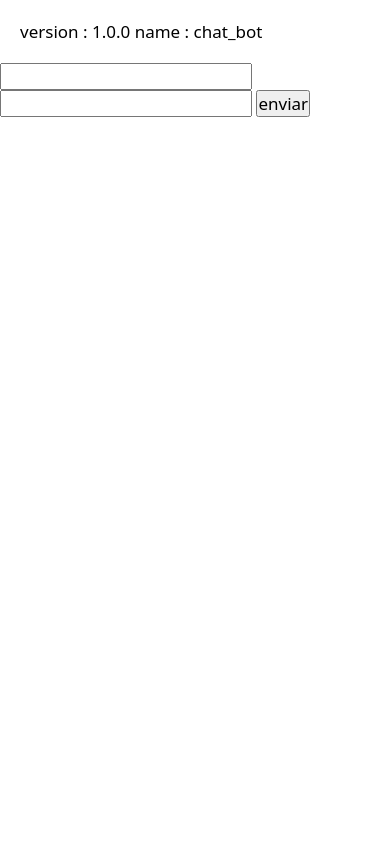
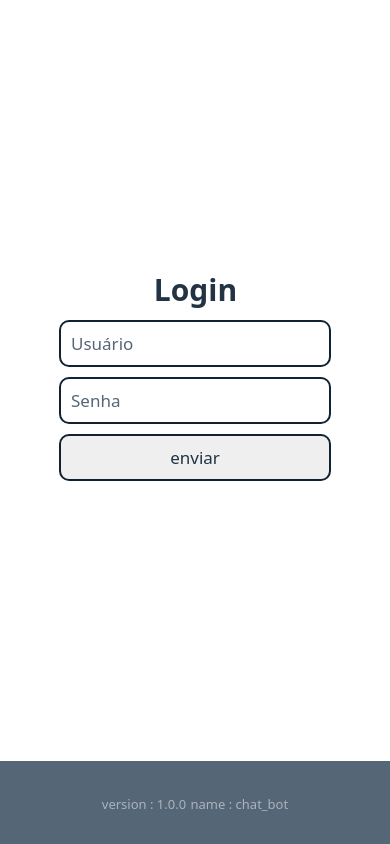
Before and after one commit to gitviini/AI_test, a Flask app: page / in a window 390 px wide. Run offline with Flask 3, Linux system fonts and the light colour scheme; parts of the project's set-up code (start-up, migrations or seed data) failed here and were passed over.

Commit message:
sqlalquermy add

```diff
--- a/app/controlers/default.py
+++ b/app/controlers/default.py
@@ -1,16 +1,31 @@
 # importando
 from app import app, render_template, json, jsonify, request as req
+from app.models.orm import init_db, db_session
+from app.models.user import User
 
 infos = [
     'version : 1.0.0',
     'name : chat_bot',
 ]
 
+init_db()
+
 # Rota inicial
 @app.route("/", methods=['GET','POST'])
 def home():
+    print(User.query.all())
     if req.method == 'POST':
-        for i in req.form:
-            print(f"{i} : {req.form[i]}")
+        name = req.form['name']
+        password = req.form['password']
+        if name and password:
+            # print(name,password)
+            user = User(name=name,email=password)
+            db_session.add(user)
+            db_session.commit()
+        else : print("\033[31;3mfaill request\033[m")
     # Retornando html e informações
     return render_template("index.html", infos=infos)
+
+@app.teardown_appcontext
+def shutdown_session(exception=None):
+    db_session.remove()
--- a/app/static/style.css
+++ b/app/static/style.css
@@ -4,6 +4,8 @@
     font-size: 17px;
     font-family: system-ui, -apple-system, BlinkMacSystemFont, 'Segoe UI', Roboto, Oxygen, Ubuntu, Cantarell, 'Open Sans', 'Helvetica Neue', sans-serif;
     box-sizing: border-box;
+    transition: 0.2s ease;
+    color: var(--color);
 }
 
 html,body{
@@ -11,6 +13,90 @@ html,body{
     height: 100%;
 }
 
-.info{
-    padding: 20px;
+main{
+    width: 100%;
+    height: 100%;
+    --border: #123;
+    --color: #234;
+    --place-color: #567;
+    gap: 0;
 }
+
+/* Configurações gerais */
+
+::placeholder{
+    color: var(--place-color);
+}
+
+/* Flexbox */
+
+.flex{
+    display: flex;
+    gap: 10px;
+}
+
+.row{
+    flex-flow: row;
+}
+
+.column{
+    flex-flow: column;
+}
+
+.center{
+    justify-content: center;
+    align-items: center;
+}
+
+/* Gadgets */
+
+input, button{
+    border-radius: 10px;
+    border: 2px solid var(--border);
+    padding: 10px;
+    translate: 0 0px;
+    box-shadow: 0 0 0 var(--border);
+    outline: none;
+}
+
+button{
+    cursor: pointer;
+}
+
+input:hover, input:focus, button:hover, button:focus{
+    translate: 0 -3px;
+    box-shadow: 0 0 0 var(--border),
+    0 1px 0 var(--border),
+    0 2px 0 var(--border),
+    0 3px 0 var(--border);
+}
+
+button:active{
+    translate: 0 0px;
+    box-shadow: 0 0 0 var(--border);
+}
+
+/* Containers */
+
+section{
+    height: 90%;
+}
+
+footer{
+    width: 100%;
+    height: 10%;
+    background-color: var(--place-color);
+}
+
+/* Letras */
+
+h1{
+    font-size: clamp(17px, 3rem, 30px);
+    text-indent: 1px;
+}
+
+footer span{
+    color: #fff;
+    font-size: 13px;
+    opacity: 0.5;
+}
--- a/app/templates/index.html
+++ b/app/templates/index.html
@@ -1,22 +1,31 @@
 <!DOCTYPE html>
 <html lang="pt-br">
+
 <head>
     <meta charset="UTF-8">
     <meta name="viewport" content="width=device-width, initial-scale=1.0">
     <title>chat_bot</title>
     <link rel="stylesheet" href="{{url_for('static',filename='style.css')}}">
 </head>
+
 <body>
-    <div class="info">
-        {% for info in infos%}
-            <span>{{info}}</span>
-        {% endfor %}
-    </div>
+    <main class="flex column center">
+        <section class="login flex column center">
+            <h1>Login</h1>
+            <form action="." method="post" class="flex column">
+                <input type="text" name="name" required placeholder="Usuário">
+                <input type="password" name="password" required placeholder="Senha">
+                <button>enviar</button>
+            </form>
+        </section>
+        <footer class="flex row center">
+            <div class="info">
+                {% for info in infos%}
+                <span>{{info}}</span>
+                {% endfor %}
+            </div>
+        </footer>
+    </main>
+</body>
 
-    <form action="." method="post">
-        <input type="text" name="name">
-        <input type="password" name="password">
-        <button>enviar</button>
-    </form>
-</body>
 </html>
```
Also changed, not shown: app/models/orm.py (added, +22 -0 lines), app/models/user.py (added, +15 -0 lines), manage.py (+21 -8 lines).
